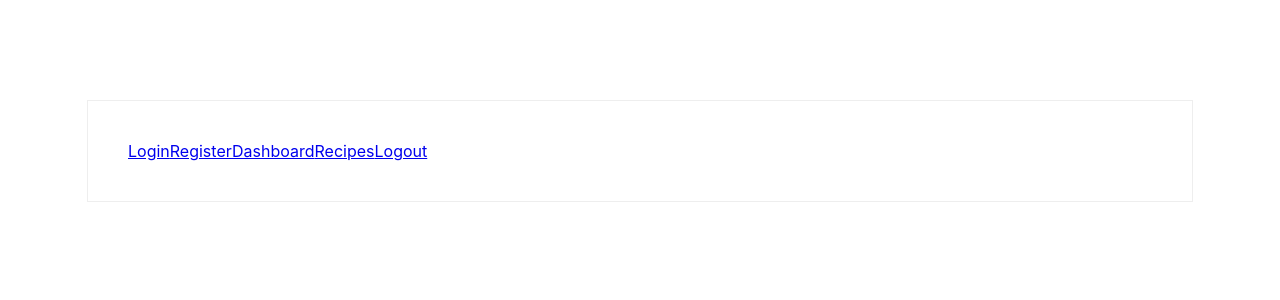
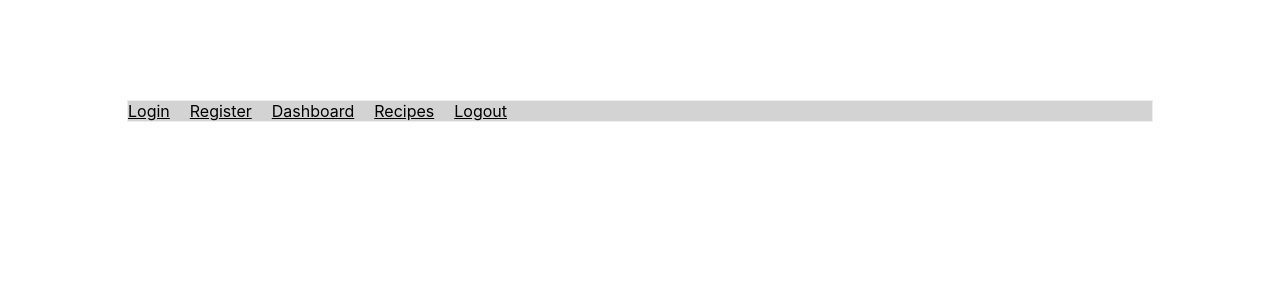
Before and after one commit to DGMarkel/recipe-box-client, a React (Create React App) app: page / in a window 1280 px wide. Shown: the top 300 px of the page. Built offline with nearby package versions, Linux system fonts and the light colour scheme.

Commit message:
add minor styling

```diff
--- a/src/App.css
+++ b/src/App.css
@@ -2,35 +2,14 @@
   margin: 100px auto;
   max-width: 80vw;
   border: 1px solid #eee;
-  padding: 40px;
 }
 
-.App-logo {
-  animation: App-logo-spin infinite 20s linear;
-  height: 40vmin;
-  pointer-events: none;
+.nav {
+  background-color: lightgray;
+
 }
 
-.App-header {
-  background-color: #282c34;
-  min-height: 100vh;
-  display: flex;
-  flex-direction: column;
-  align-items: center;
-  justify-content: center;
-  font-size: calc(10px + 2vmin);
-  color: white;
+.nav a {
+  margin-right: 20px;
+  color: black;
 }
-
-.App-link {
-  color: #61dafb;
-}
-
-@keyframes App-logo-spin {
-  from {
-    transform: rotate(0deg);
-  }
-  to {
-    transform: rotate(360deg);
-  }
-}
```
